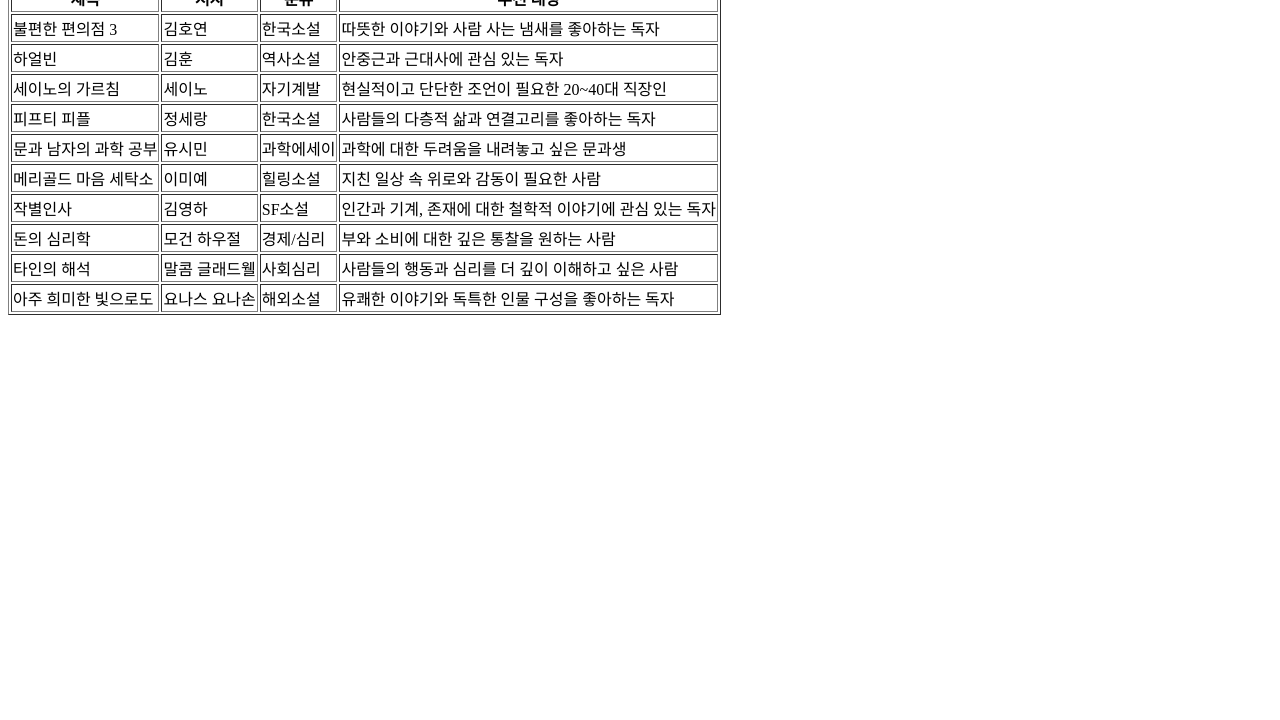
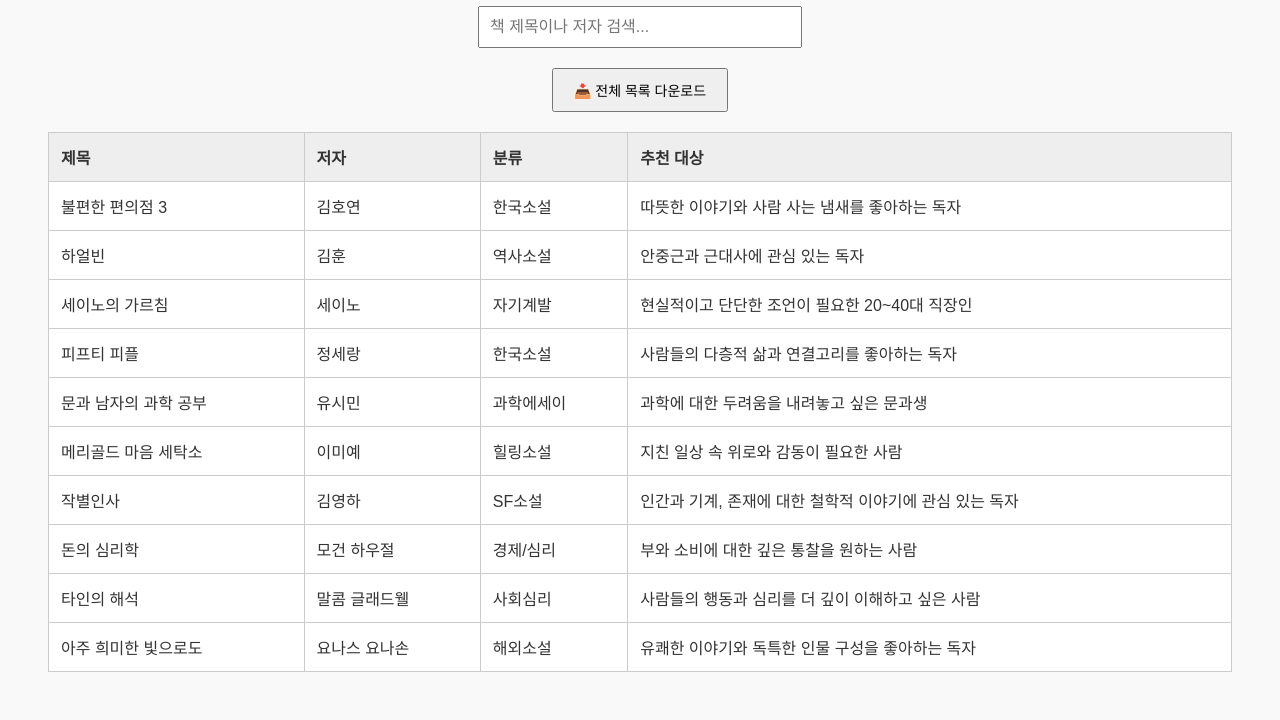
Before and after one commit to pinkgom98-cell/my-book-library, a plain HTML site: page index.html in a window 1280 px wide. Shown: the part 129-849 px from the top of the page. Before the commit the page ends 800 px from the top, so only its background shows below. Drawn offline with Linux system fonts and the light colour scheme.

Commit message:
Update index.html

```diff
--- a/index.html
+++ b/index.html
@@ -2,12 +2,53 @@
 <html lang="ko">
 <head>
   <meta charset="UTF-8">
-  <title>내 서재 - 도서 검색</title>
+  <meta name="viewport" content="width=device-width, initial-scale=1.0">
+  <title>내 서재 검색</title>
+  <style>
+    body {
+      font-family: 'Arial', sans-serif;
+      padding: 40px;
+      background-color: #f9f9f9;
+      color: #333;
+    }
+    h1 {
+      text-align: center;
+      margin-bottom: 20px;
+    }
+    input[type="text"] {
+      display: block;
+      margin: 0 auto 20px auto;
+      padding: 10px;
+      width: 300px;
+      font-size: 16px;
+    }
+    table {
+      width: 100%;
+      border-collapse: collapse;
+      background-color: white;
+    }
+    th, td {
+      border: 1px solid #ccc;
+      padding: 12px;
+      text-align: left;
+    }
+    th {
+      background-color: #eee;
+    }
+    #downloadBtn {
+      margin: 20px auto;
+      display: block;
+      padding: 10px 20px;
+      font-size: 14px;
+      cursor: pointer;
+    }
+  </style>
 </head>
 <body>
   <h1>📚 내 서재 검색</h1>
-  <input type="text" id="search" placeholder="책 제목이나 저자 검색..." onkeyup="filterBooks()" />
-  <table id="bookTable" border="1">
+  <input type="text" id="searchInput" placeholder="책 제목이나 저자 검색...">
+  <button id="downloadBtn">📥 전체 목록 다운로드</button>
+  <table id="bookTable">
     <thead>
       <tr>
         <th>제목</th>
@@ -16,47 +57,48 @@
         <th>추천 대상</th>
       </tr>
     </thead>
-    <tbody id="bookBody">
-      <!-- JS에서 책 목록 삽입 -->
+    <tbody>
+      <tr><td>불편한 편의점 3</td><td>김호연</td><td>한국소설</td><td>따뜻한 이야기와 사람 사는 냄새를 좋아하는 독자</td></tr>
+      <tr><td>하얼빈</td><td>김훈</td><td>역사소설</td><td>안중근과 근대사에 관심 있는 독자</td></tr>
+      <tr><td>세이노의 가르침</td><td>세이노</td><td>자기계발</td><td>현실적이고 단단한 조언이 필요한 20~40대 직장인</td></tr>
+      <tr><td>피프티 피플</td><td>정세랑</td><td>한국소설</td><td>사람들의 다층적 삶과 연결고리를 좋아하는 독자</td></tr>
+      <tr><td>문과 남자의 과학 공부</td><td>유시민</td><td>과학에세이</td><td>과학에 대한 두려움을 내려놓고 싶은 문과생</td></tr>
+      <tr><td>메리골드 마음 세탁소</td><td>이미예</td><td>힐링소설</td><td>지친 일상 속 위로와 감동이 필요한 사람</td></tr>
+      <tr><td>작별인사</td><td>김영하</td><td>SF소설</td><td>인간과 기계, 존재에 대한 철학적 이야기에 관심 있는 독자</td></tr>
+      <tr><td>돈의 심리학</td><td>모건 하우절</td><td>경제/심리</td><td>부와 소비에 대한 깊은 통찰을 원하는 사람</td></tr>
+      <tr><td>타인의 해석</td><td>말콤 글래드웰</td><td>사회심리</td><td>사람들의 행동과 심리를 더 깊이 이해하고 싶은 사람</td></tr>
+      <tr><td>아주 희미한 빛으로도</td><td>요나스 요나손</td><td>해외소설</td><td>유쾌한 이야기와 독특한 인물 구성을 좋아하는 독자</td></tr>
     </tbody>
   </table>
 
   <script>
-    const books = [
-      { title: "불편한 편의점 3", author: "김호연", category: "한국소설", recommendation: "따뜻한 이야기와 사람 사는 냄새를 좋아하는 독자" },
-      { title: "하얼빈", author: "김훈", category: "역사소설", recommendation: "안중근과 근대사에 관심 있는 독자" },
-      { title: "세이노의 가르침", author: "세이노", category: "자기계발", recommendation: "현실적이고 단단한 조언이 필요한 20~40대 직장인" },
-      { title: "피프티 피플", author: "정세랑", category: "한국소설", recommendation: "사람들의 다층적 삶과 연결고리를 좋아하는 독자" },
-      { title: "문과 남자의 과학 공부", author: "유시민", category: "과학에세이", recommendation: "과학에 대한 두려움을 내려놓고 싶은 문과생" },
-      { title: "메리골드 마음 세탁소", author: "이미예", category: "힐링소설", recommendation: "지친 일상 속 위로와 감동이 필요한 사람" },
-      { title: "작별인사", author: "김영하", category: "SF소설", recommendation: "인간과 기계, 존재에 대한 철학적 이야기에 관심 있는 독자" },
-      { title: "돈의 심리학", author: "모건 하우절", category: "경제/심리", recommendation: "부와 소비에 대한 깊은 통찰을 원하는 사람" },
-      { title: "타인의 해석", author: "말콤 글래드웰", category: "사회심리", recommendation: "사람들의 행동과 심리를 더 깊이 이해하고 싶은 사람" },
-      { title: "아주 희미한 빛으로도", author: "요나스 요나손", category: "해외소설", recommendation: "유쾌한 이야기와 독특한 인물 구성을 좋아하는 독자" }
-    ];
+    const searchInput = document.getElementById("searchInput");
+    const table = document.getElementById("bookTable");
+    searchInput.addEventListener("keyup", () => {
+      const filter = searchInput.value.toLowerCase();
+      const rows = table.getElementsByTagName("tr");
+      for (let i = 1; i < rows.length; i++) {
+        const cells = rows[i].getElementsByTagName("td");
+        const rowText = [...cells].map(cell => cell.textContent.toLowerCase()).join(" ");
+        rows[i].style.display = rowText.includes(filter) ? "" : "none";
+      }
+    });
 
-    function renderBooks(data) {
-      const body = document.getElementById("bookBody");
-      body.innerHTML = "";
-      data.forEach(book => {
-        body.innerHTML += `<tr>
-          <td>${book.title}</td>
-          <td>${book.author}</td>
-          <td>${book.category}</td>
-          <td>${book.recommendation}</td>
-        </tr>`;
+    document.getElementById("downloadBtn").addEventListener("click", () => {
+      let csv = "제목,저자,분류,추천 대상\n";
+      const rows = table.querySelectorAll("tbody tr");
+      rows.forEach(row => {
+        if (row.style.display !== "none") {
+          const cols = row.querySelectorAll("td");
+          csv += [...cols].map(td => '"' + td.innerText.replace(/"/g, '""') + '"').join(",") + "\n";
+        }
       });
-    }
-
-    function filterBooks() {
-      const keyword = document.getElementById("search").value.toLowerCase();
-      const filtered = books.filter(b =>
-        b.title.toLowerCase().includes(keyword) || b.author.toLowerCase().includes(keyword)
-      );
-      renderBooks(filtered);
-    }
-
-    renderBooks(books);
+      const blob = new Blob([csv], { type: "text/csv;charset=utf-8;" });
+      const link = document.createElement("a");
+      link.setAttribute("href", URL.createObjectURL(blob));
+      link.setAttribute("download", "my_books.csv");
+      link.click();
+    });
   </script>
 </body>
 </html>
```
